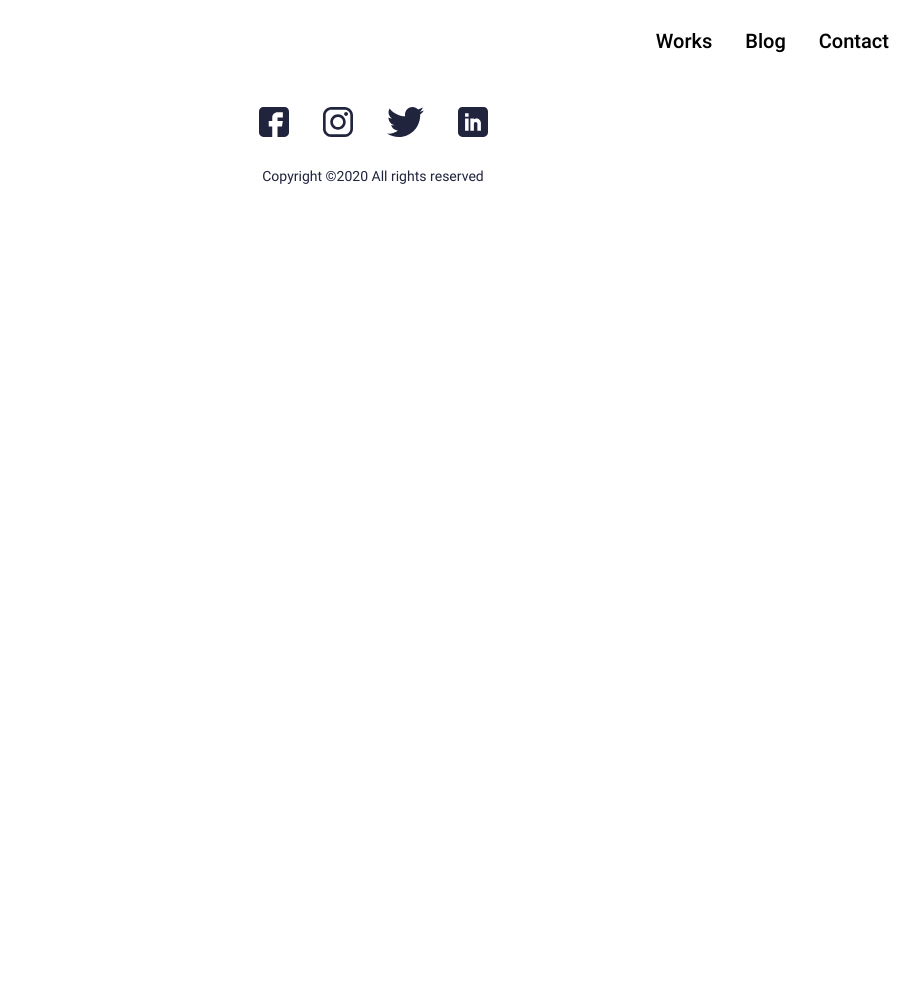
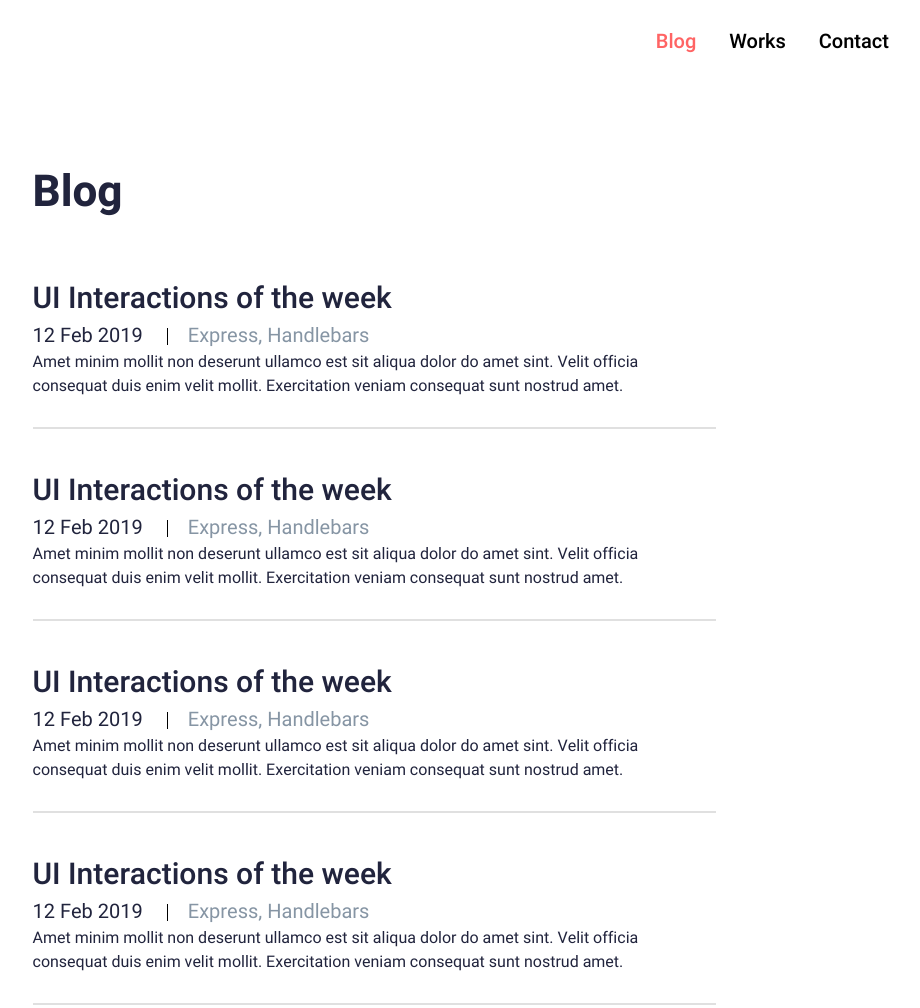
Before and after one commit to MaksSunny/John, a plain HTML site: page blog.html in a window 1280 px wide. Shown: the top 1008 px of the page, without its empty margins (267-1187 px from the left). Before the commit the page ends 800 px from the top, so only its background shows below. Drawn offline with Linux system fonts and the light colour scheme.

Commit message:
page blog finish =)

```diff
--- a/blog.html
+++ b/blog.html
@@ -19,15 +19,16 @@
   <div class="container d_flex justify_end">
     <nav>
       <ul>
+
+        <li>
+          <a href="#" class="blog_blog">Blog</a>
+        </li>
+
         <li>
           <a href="#">Works</a>
         </li>
 
-        <li>
-          <a href="#">Blog</a>
-        </li>
-
-        <li>
+        <li >
           <a href="#">Contact</a>
         </li>
       </ul>
@@ -37,6 +38,44 @@
 
 </header>
 <main>
+  <section class="blog_page">
+    <div class="size_page">
+      <h2 class="title_blog">Blog</h2>
+      <div>
+        <h3 class="subtitle_blog">UI Interactions of the week</h3>
+        <div class="data_blog">12 Feb 2019</div>
+        <div class="vertical_line"></div>
+        <div class="position_blog">Express, Handlebars</div>
+        <p class="text_blog">Amet minim mollit non deserunt ullamco est sit aliqua dolor do amet sint. Velit officia consequat duis enim velit mollit. Exercitation veniam consequat sunt nostrud amet.</p>
+      </div>
+      <hr class="line_blog">
+      <div>
+        <h3 class="subtitle_blog">UI Interactions of the week</h3>
+        <div class="data_blog">12 Feb 2019</div>
+        <div class="vertical_line"></div>
+        <div class="position_blog">Express, Handlebars</div>
+        <p class="text_blog">Amet minim mollit non deserunt ullamco est sit aliqua dolor do amet sint. Velit officia consequat duis enim velit mollit. Exercitation veniam consequat sunt nostrud amet.</p>
+      </div>
+      <hr class="line_blog">
+      <div>
+        <h3 class="subtitle_blog">UI Interactions of the week</h3>
+        <div class="data_blog">12 Feb 2019</div>
+        <div class="vertical_line"></div>
+        <div class="position_blog">Express, Handlebars</div>
+        <p class="text_blog">Amet minim mollit non deserunt ullamco est sit aliqua dolor do amet sint. Velit officia consequat duis enim velit mollit. Exercitation veniam consequat sunt nostrud amet.</p>
+      </div>
+      <hr class="line_blog">
+      <div>
+        <h3 class="subtitle_blog">UI Interactions of the week</h3>
+        <div class="data_blog">12 Feb 2019</div>
+        <div class="vertical_line"></div>
+        <div class="position_blog">Express, Handlebars</div>
+        <p class="text_blog">Amet minim mollit non deserunt ullamco est sit aliqua dolor do amet sint. Velit officia consequat duis enim velit mollit. Exercitation veniam consequat sunt nostrud amet.</p>
+      </div>
+      <hr class="line_blog">
+    </div>
+
+  </section>
 
 </main>
 
--- a/ccs/style.css
+++ b/ccs/style.css
@@ -162,6 +162,58 @@ header nav ul li:hover{
 .content{
     margin-left: 18px;
 }
+/*Page blog*/
+.size_page{
+    max-width: 681px;
+    margin: auto;
+}
+.title_blog{
+    font-style: normal;
+    font: 44px/60px 'heebobold';
+    color: #21243D;
+    margin-bottom: 55px;
+}
+.subtitle_blog{
+    font-style: normal;
+    font: 30px/44px 'heebomedium';
+    color: #21243D;
+    margin-top: 40px;
+}
+.blog_blog{
+    color: #FF6464;;
+}
+.blog_page{
+    padding-top: 106px;
+    padding-bottom: 53px;
+}
+.line_blog{
+    border: 1px solid #E0E0E0;
+    width: 681px;
+}
+.data_blog{
+    font-style: normal;
+    font: 400 20px/29px 'heeboregular';
+    color: #21243D;
+    display: inline;
+}
+.vertical_line{
+    display: inline;
+    border-right: 1px solid #000000;
+    margin: 0px 20px;
+}
+.position_blog{
+    display: inline;
+    font-style: normal;
+    font: 20px/29px 'heeboregular';
+    color: #8695A4;
+}
+.text_blog{
+    font-style: normal;
+    font: 16px/24px 'heeboregular';
+    color: #21243D;
+    margin-bottom: 29px;
+}
+
 
 /*footer*/
 footer{
```
Also changed, not shown: index.html (+1 -1 lines).
